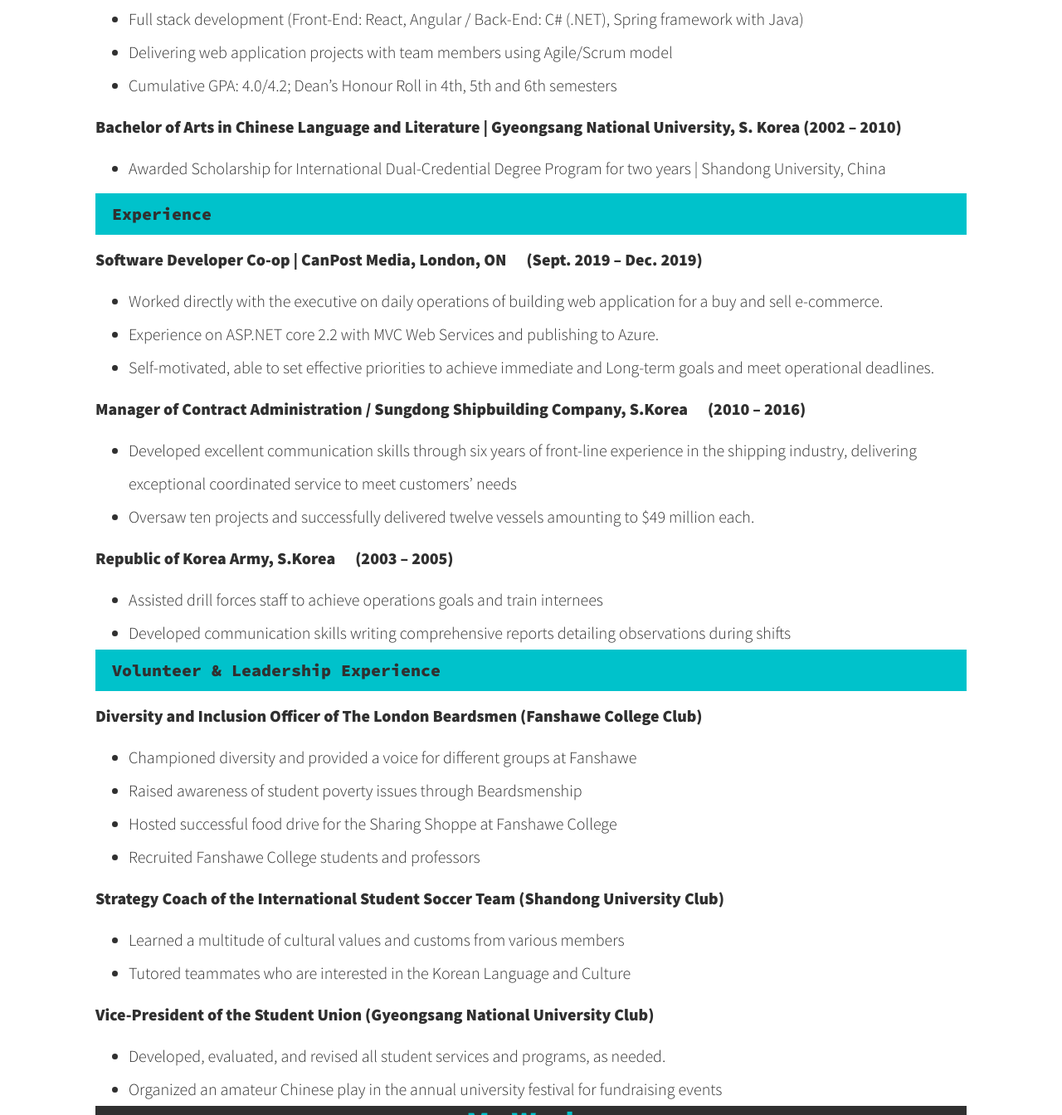
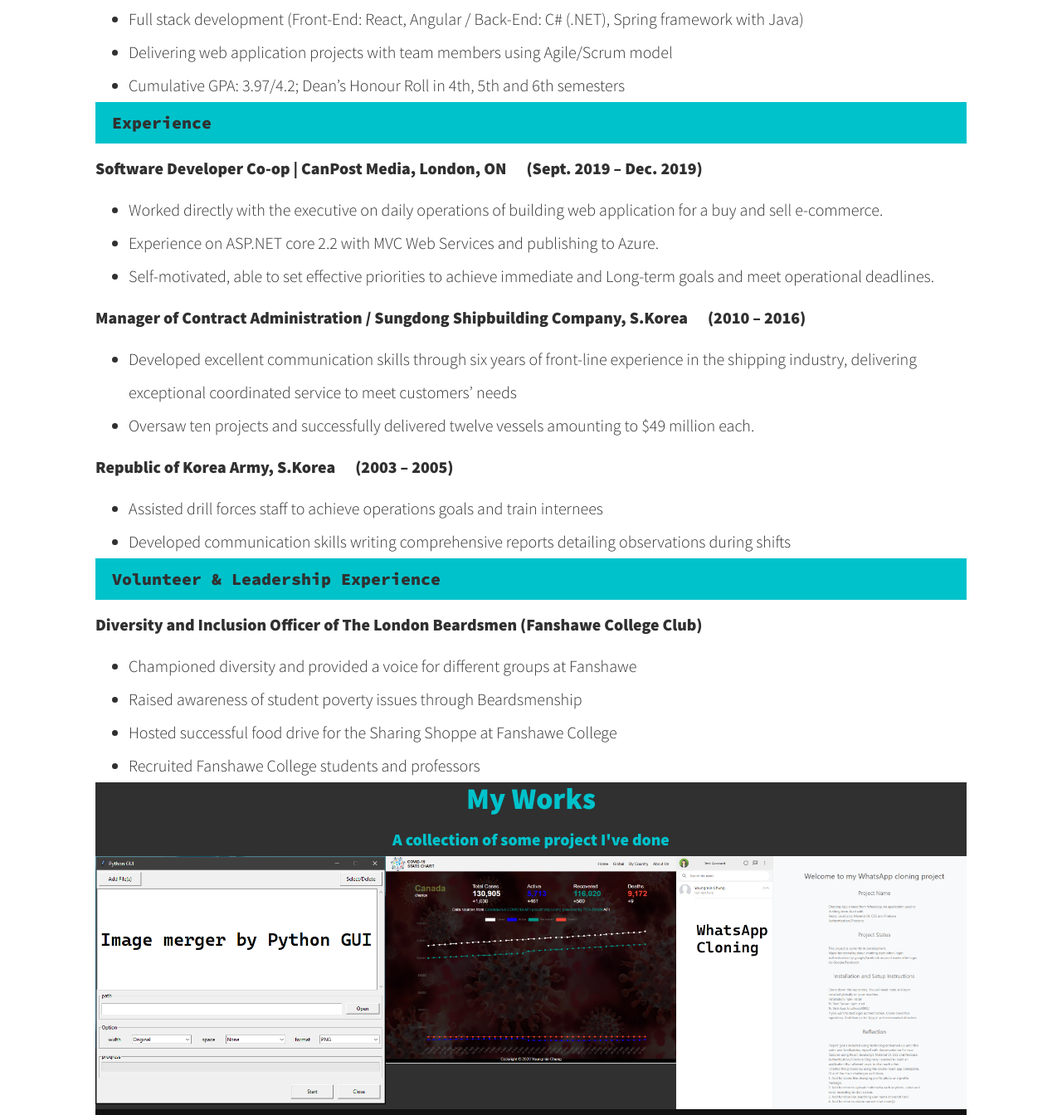
Before and after one commit to youngmin-chung/youngmin-chung.github.io, a plain HTML site: page index.html in a window 1280 px wide. Shown: the part 1096-2440 px from the top of the page at 83% size. Drawn offline with nearby package versions, Linux system fonts and the light colour scheme.

Commit message:
minor change 210110

```diff
--- a/index.html
+++ b/index.html
@@ -94,7 +94,7 @@
         </h1>
         <section class="intro" id="home">
             <p class="section__subtitle section__subtitle--intro">
-                junior software engineer
+                software developer
             </p>
         </section>
 
@@ -139,13 +139,12 @@
         <section class="about-me" id="about">
             <h2 class="section__title section__title--about">Who I am</h2>
             <p class="section__title section__subtitle--about">
-                I am a student at Fanshawe College, and a future software
-                developer!!!
+                New Grad - Actively Looking for an opportunity as software developer
             </p>
 
             <div class="about-me__body">
                 <p>
-                    My time in both university and college includes exposure to several different areas of humanity with linguistics, and computer programming with languages, such as: <strong>C#, Java, Python, JavaScript</strong>, as well as demonstrated experience with several concepts and utilities like <strong>REST APIs, databases, as-a-service applications like Docker and AWS</strong>. I have a great respect and appreciation for Information Technology. I am very passionate about this field, and always looking to learn more to sharpen my skills. Recently, I’ve focused on my learning towards the Data Science.
+                    I am a passionate software developer with an interest in full stack development, problem solving, and business applications. In college, I specialized in topics such as data structures and algorithms, and object-oriented design and analysis, where I applied these concepts using programming languages like C#, Java, JavaScript, and Python. Some technical concepts I have explored are REST APIs, databases like SQL, and cloud services, and some tools I have used include Azure, Docker and SSMS. My current goal is to work with a team of professional software developers where I can showcase my skills and build innovative applications.
                 </p>
                 <h4 class="section__subtitle--edu">Education</h4>
                 <p>
@@ -165,22 +164,10 @@
                         using Agile/Scrum model
                     </li>
                     <li>
-                        Cumulative GPA: 4.0/4.2; Dean’s Honour Roll in 4th, 5th
+                        Cumulative GPA: 3.97/4.2; Dean’s Honour Roll in 4th, 5th
                         and 6th semesters
                     </li>
                 </ul>
-                <p>
-                    <strong
-                        >Bachelor of Arts in Chinese Language and Literature |
-                        Gyeongsang National University, S. Korea (2002 –
-                        2010)</strong
-                    >
-                    <ul>
-                        <li>
-                            Awarded Scholarship for International Dual-Credential Degree Program for two years | Shandong University, China
-                        </li>
-                    </ul>
-                </p>
 
                 <h4 class="section__subtitle--exp">Experience</h4>
                 <p>
@@ -258,32 +245,7 @@
                         Recruited Fanshawe College students and professors
                     </li>
                 </ul>
-                <p>
-                    <strong
-                        >Strategy Coach of the International Student Soccer Team (Shandong University Club)</strong
-                    >
-                </p>
-                <ul>
-                    <li>
-                        Learned a multitude of cultural values and customs from various members
-                    </li>
-                    <li>
-                        Tutored teammates who are interested in the Korean Language and Culture
-                    </li>
-                </ul>
-                <p>
-                    <strong
-                        >Vice-President of the Student Union (Gyeongsang National University Club)</strong
-                    >
-                </p>
-                <ul>
-                    <li>
-                        Developed, evaluated, and revised all student services and programs, as needed.
-                    </li>
-                    <li>
-                        Organized an amateur Chinese play in the annual university festival for fundraising events
-                    </li>
-                </ul>
+
             </div>
             <img class="about-me__img" />
 
```
